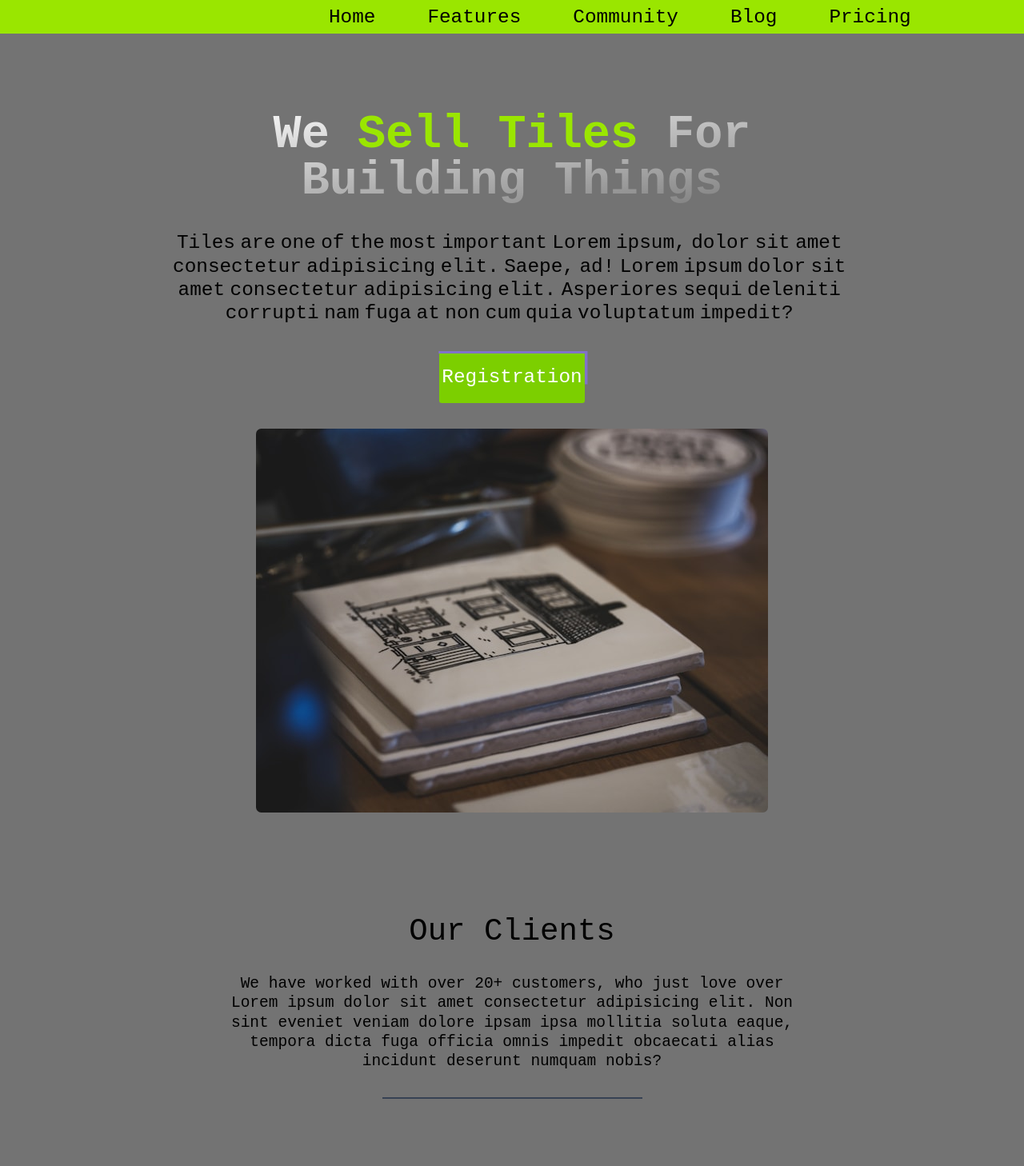
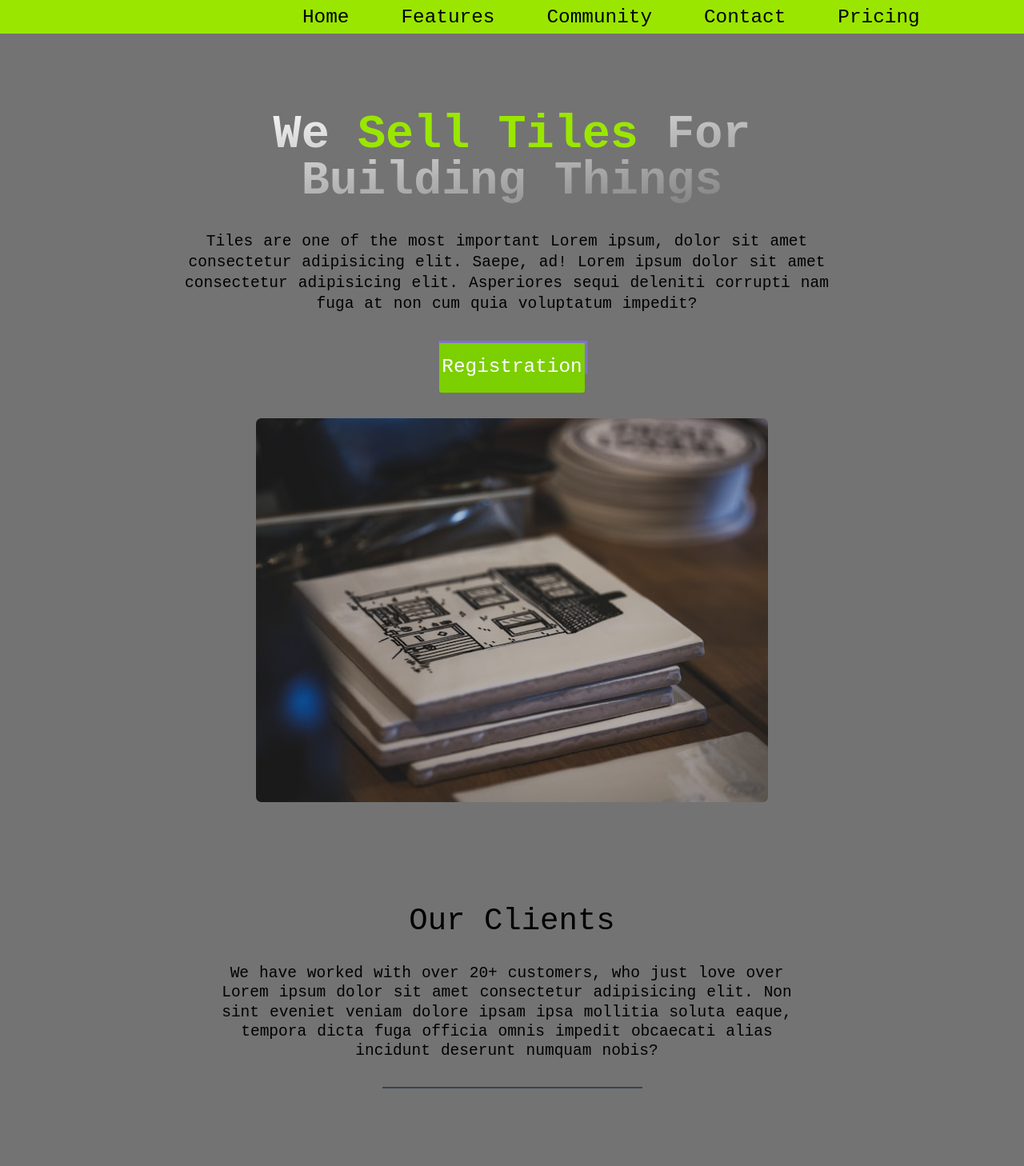
Before and after one commit to Evolver-3/Landing-Page-designs, a React (Vite) app in the folder Design/: page / in a window 1280 px wide. Shown: the top 1458 px of the page at 80% size. Built offline with nearby package versions, Linux system fonts and the light colour scheme; some icons are missing.

Commit message:
animation on text done

```diff
--- a/Design/src/component/Body.jsx
+++ b/Design/src/component/Body.jsx
@@ -1,6 +1,6 @@
 import {motion} from 'motion/react'
 import Container from './Container';
-import { useEffect } from 'react';
+
 
 const text="Tiles are one of the most important Lorem ipsum, dolor sit amet consectetur adipisicing elit. Saepe, ad! Lorem ipsum dolor sit amet consectetur adipisicing elit. Asperiores sequi deleniti corrupti nam fuga at non cum quia voluptatum impedit?"
 
@@ -13,7 +13,7 @@ const animateText={
 }
 
 const word={
-  hidden:{opacity:0,y:20},
+  hidden:{opacity:0,y:30},
   visible:{opacity:1, y:0}
 }
 
@@ -36,13 +36,13 @@ const Body = () => {
         variants={animateText}
         initial='hidden'
         whileInView="visible"
-         className='text-3xl text-center'>
+         className='text-2xl text-center'>
 
           {text.split(" ").map((w,i)=>(
             <motion.span
             key={i}
             variants={word}
-            className='inline-block mr-2'>
+            className='inline-block mr-4'>
               {w}
 
             </motion.span>
--- a/Design/src/component/Navbar.jsx
+++ b/Design/src/component/Navbar.jsx
@@ -21,8 +21,8 @@ const Navbar = () => {
     },
     {
       id:4,
-      title:"Blog",
-      href:"/blog"
+      title:"Contact",
+      href:"/contact"
     },
     {
       id:5,
--- a/Design/src/component/Testimonials.jsx
+++ b/Design/src/component/Testimonials.jsx
@@ -1,27 +1,37 @@
 import React from 'react'
 import Container from './Container'
-import {motion, useMotionTemplate,useMotionValue,animate
-} from 'motion/react'
-import { useEffect } from 'react'
+import {motion} from 'motion/react'
+
 
 const Testimonials = () => {
 
-  const COLORS=["#13FFAA","#1E67C6","#CE84CF","#DD335C"];
-  const color= useMotionValue(COLORS[0])
-  const border=useMotionTemplate `1px solid ${color}`
+  const textAni="We have worked with over 20+ customers, who just love over Lorem ipsum dolor sit amet consectetur adipisicing elit. Non sint eveniet veniam dolore ipsam ipsa mollitia soluta eaque, tempora dicta fuga officia omnis impedit obcaecati alias incidunt deserunt numquam nobis?"
 
-  const boxShadow=useMotionTemplate `2px 3px ${color}`
+  const animateText={
+    hidden:{opacity:0},
+    visible:{
+      opacity:1,
+      transition:{staggerChildren:0.08,delay:.2}
+    }
+  }
 
-  useEffect(()=>{
-    animate(color,COLORS,{boxShadow
-
-    })
-  })
+  const wordAnimate={
+    hidden:{opacity:0,y:20},
+    visible:{opacity:1,y:0}
+  }
 
 
-  const tesDatas=[{id:1,title:"Classicals Houses",desc:" Lorem ipsum dolor sit amet consectetur adipisicing elit. Non sint eveniet veniam dolore ipsam ipsa mollitia soluta eaque, tempora dicta fuga officia omnis impedit obcaecati alias incidunt deserunt numquam nobis?"},
-    {id:2,title:"Modern Houses",desc:" Lorem ipsum dolor sit amet consectetur adipisicing elit. Non sint eveniet veniam dolore ipsam ipsa mollitia soluta eaque, tempora dicta fuga officia omnis impedit obcaecati alias incidunt deserunt numquam nobis?"},
-    {id:3,title:"Extravagant places",desc:" Lorem ipsum dolor sit amet consectetur adipisicing elit. Non sint eveniet veniam dolore ipsam ipsa mollitia soluta eaque, tempora dicta fuga officia omnis impedit obcaecati alias incidunt deserunt numquam nobis?"}
+  const tesDatas=
+  [
+    {
+      id:1,title:"Classicals Houses",desc:" Lorem ipsum dolor sit amet consectetur adipisicing elit. Non sint eveniet veniam dolore ipsam ipsa mollitia soluta eaque, tempora dicta fuga officia omnis impedit obcaecati alias incidunt deserunt numquam nobis?"
+    },
+    {
+      id:2,title:"Modern Houses",desc:" Lorem ipsum dolor sit amet consectetur adipisicing elit. Non sint eveniet veniam dolore ipsam ipsa mollitia soluta eaque, tempora dicta fuga officia omnis impedit obcaecati alias incidunt deserunt numquam nobis?"
+    },
+    {
+      id:3,title:"Extravagant places",desc:" Lorem ipsum dolor sit amet consectetur adipisicing elit. Non sint eveniet veniam dolore ipsam ipsa mollitia soluta eaque, tempora dicta fuga officia omnis impedit obcaecati alias incidunt deserunt numquam nobis?"
+    }
   ]
 
   return (
@@ -30,7 +40,21 @@ const Testimonials = () => {
       <div className='flex flex-col items-center justify-center gap-10 mx-30'>
         <h2 className='text-5xl '>Our Clients</h2>
 
-        <p className='text-2xl leading-tight text-center'>We have worked with over 20+ customers, who just love over Lorem ipsum dolor sit amet consectetur adipisicing elit. Non sint eveniet veniam dolore ipsam ipsa mollitia soluta eaque, tempora dicta fuga officia omnis impedit obcaecati alias incidunt deserunt numquam nobis?</p>
+        <motion.p
+        variants={animateText}
+        initial='hidden'
+        whileInView='visible'
+
+         className='text-2xl leading-tight text-center'>
+          {textAni.split(" ").map((t,i)=>(
+            <motion.span
+            variants={wordAnimate}
+
+            className='inline-block mr-4' key={i}>
+              {t}
+          </motion.span>
+          ))}
+         </motion.p>
 
         <span className='border border-b border-gray-700 w-100'></span>
       </div>
```
Also changed, not shown: 1 other file (tests, documents, lock files or other folders).
